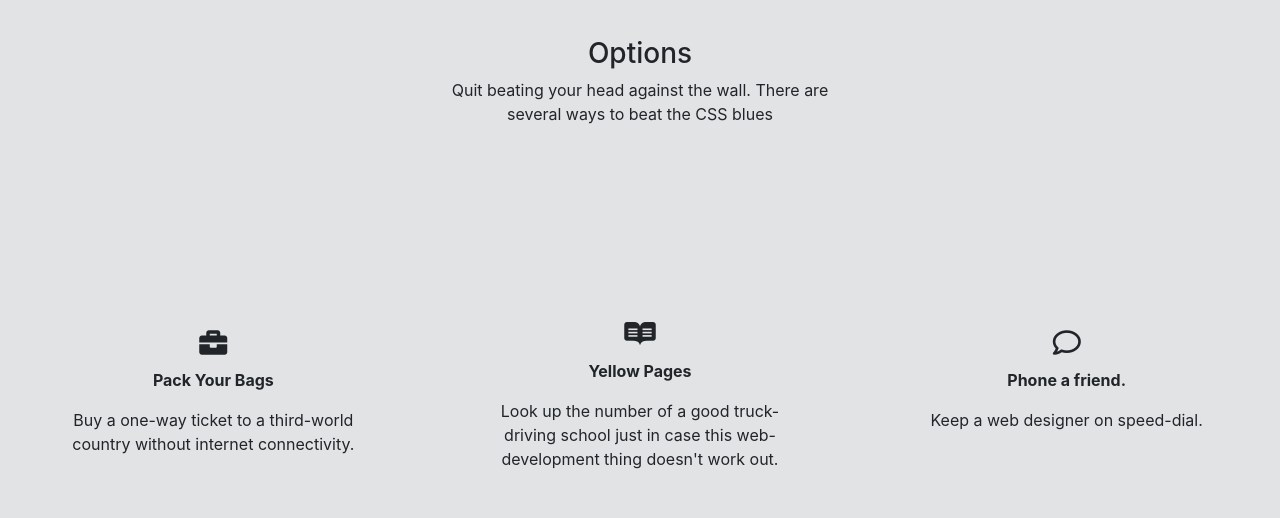
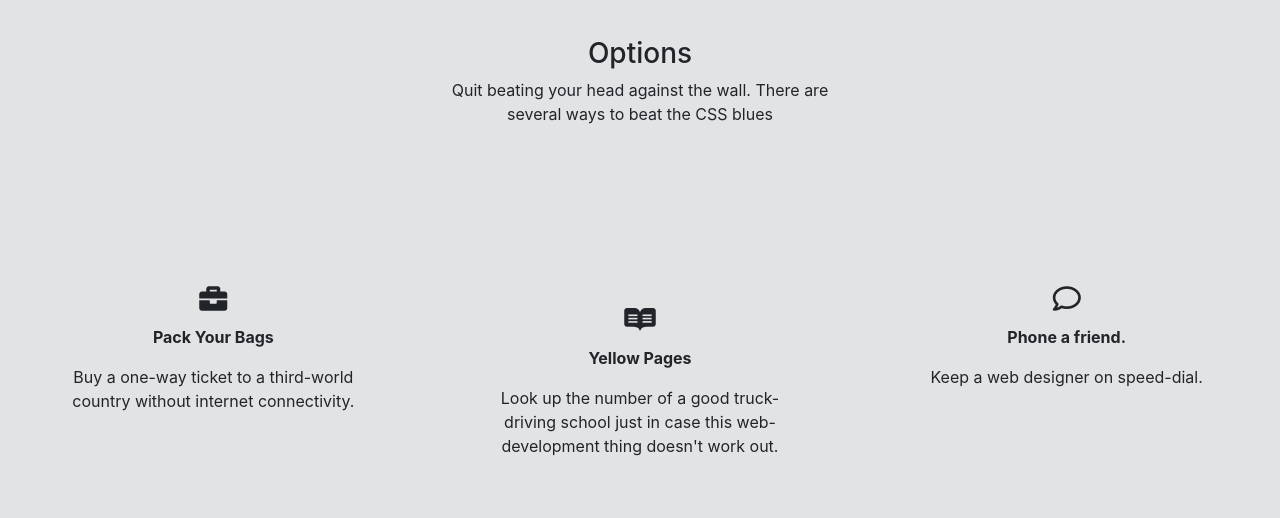
Before and after one commit to djdavis23/bootstrap-4, a plain HTML site: page index.html in a window 1280 px wide. Shown: the part 440-958 px from the top of the page. Drawn offline with nearby package versions, Linux system fonts and the light colour scheme; files whose address does not match are found by name.

Commit message:
update image

```diff
--- a/assets/style.css
+++ b/assets/style.css
@@ -67,7 +67,7 @@
 .jobs {
     height: 40%;
     margin-bottom: 17%;
-    margin-top: 71%;
+    margin-top: 60%;
     padding: 3rem;
 }
 #angry {
```
